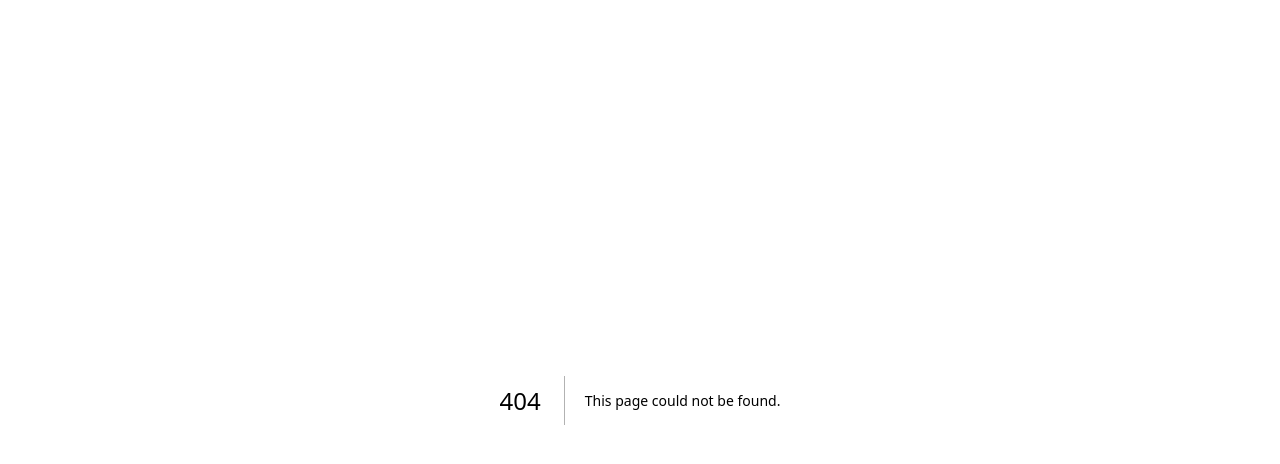
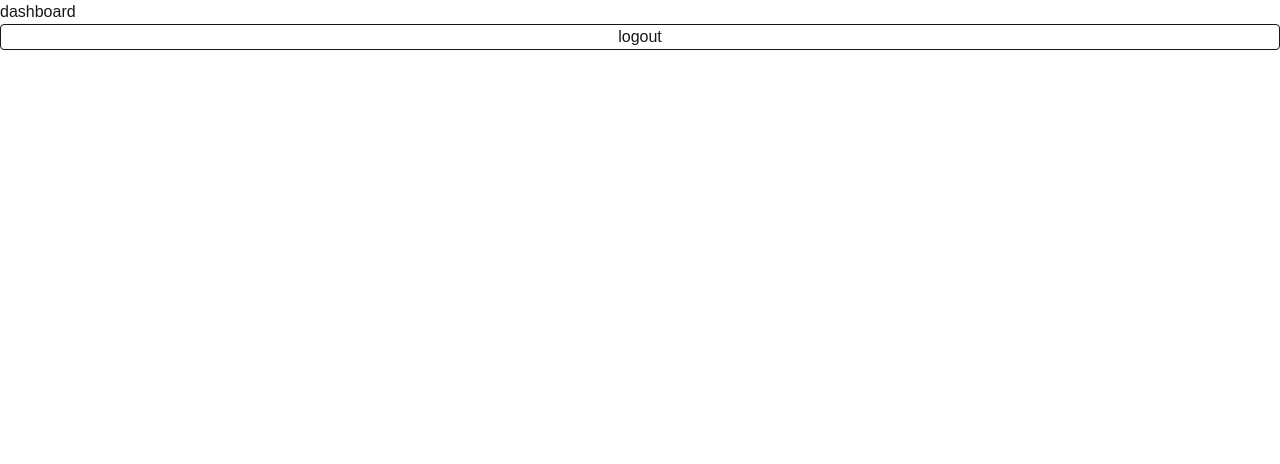
Before and after one commit to andyshin00/timestamp, a Next.js app: page /dashboard in a window 1280 px wide. Before the commit this address had no page. Shown: the top 464 px of the page. Built offline with nearby package versions, Linux system fonts and the light colour scheme.

Commit message:
add dashboard route

```diff
--- /dev/null
+++ b/app/dashboard/page.tsx
@@ -0,0 +1,21 @@
+"use client";
+import logout from "@/helpers/logout";
+import { useRouter } from "next/navigation";
+
+export default function Dashboard() {
+  const router = useRouter();
+  return (
+    <>
+      <div>dashboard</div>
+      <button
+        className="border rounded"
+        onClick={() => {
+          logout();
+          router.push("/");
+        }}
+      >
+        logout
+      </button>
+    </>
+  );
+}
```
